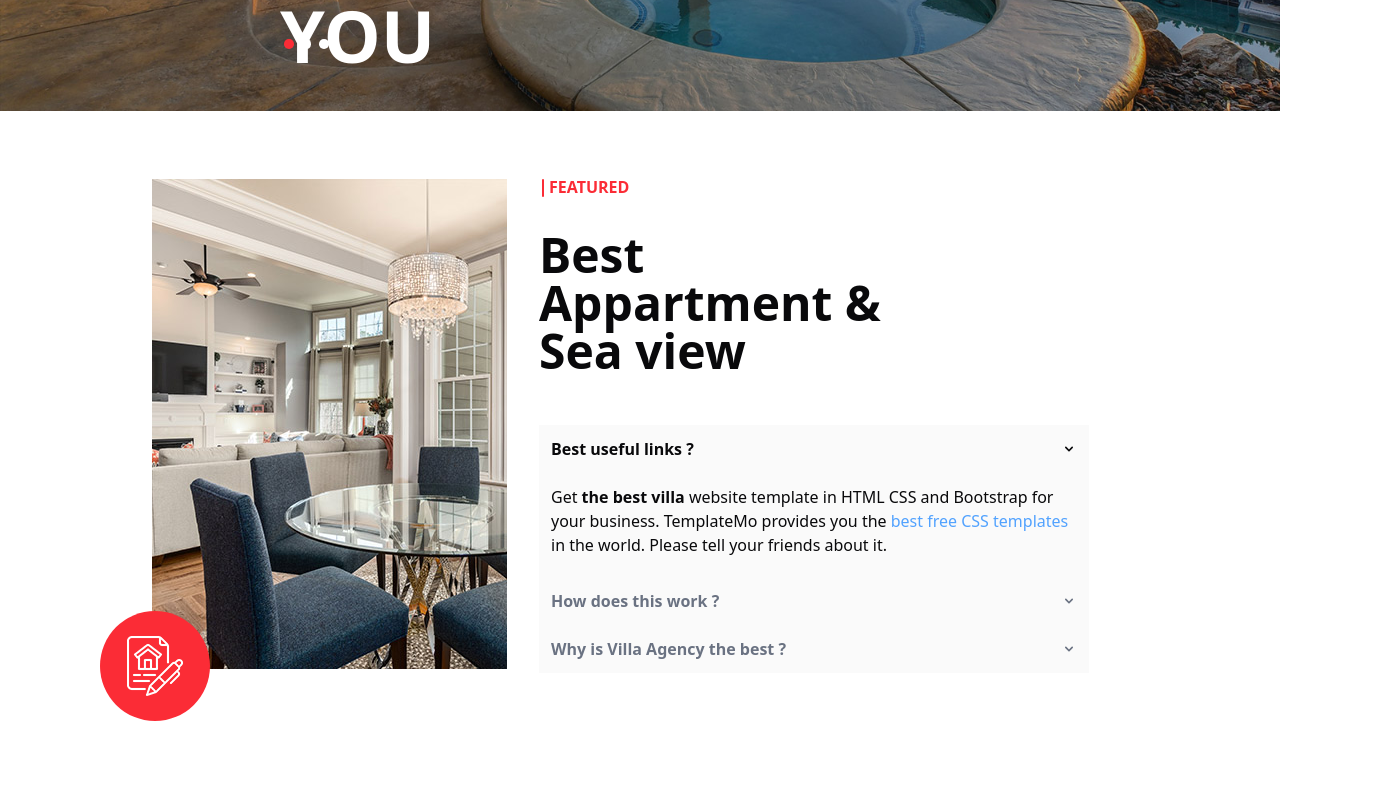
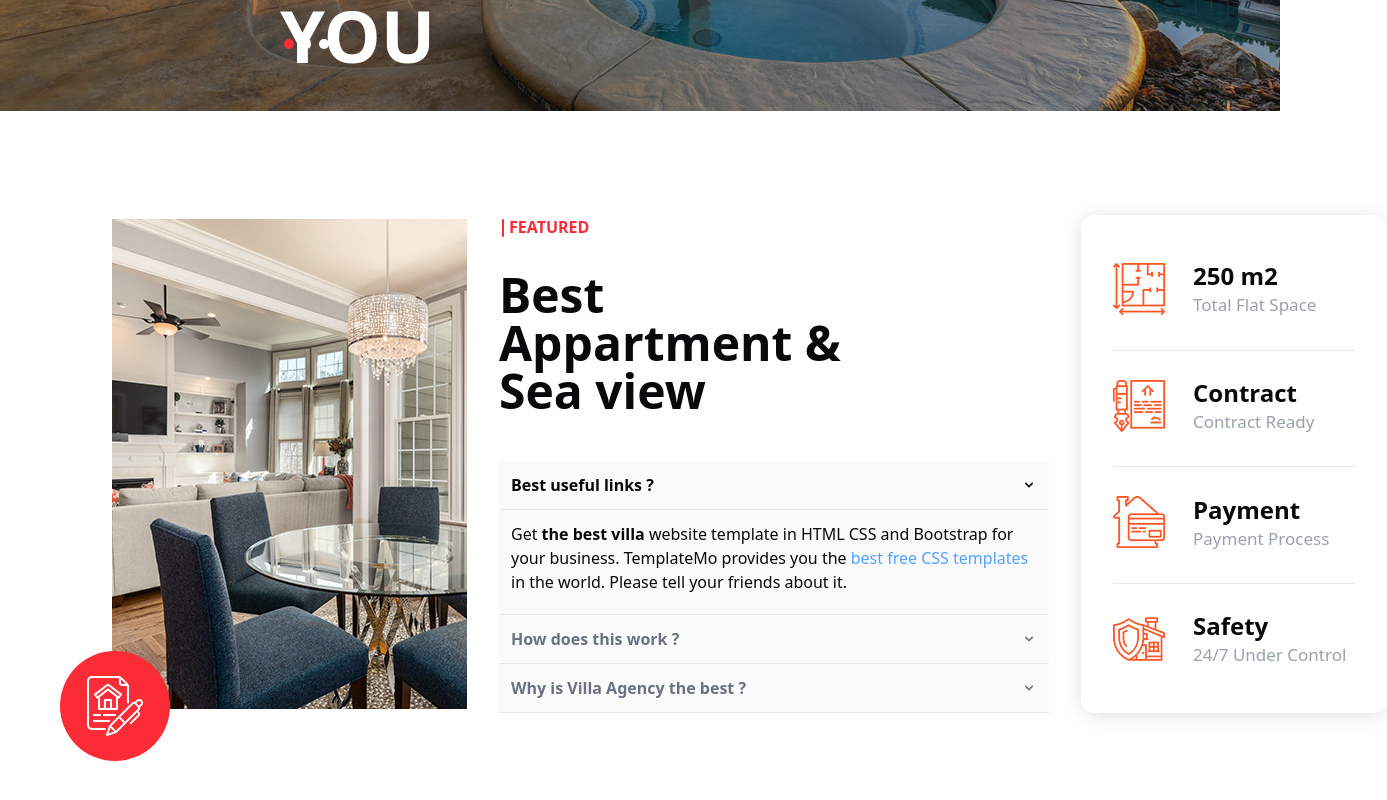
Before and after one commit to Nikkihosseini/Villa-agency, a React (Vite) app: page / in a window 1280 px wide. Shown: the part 698-1498 px from the top of the page, 1387 px wide, since content can reach past the window. Before the commit the page ends 1435 px from the top, so only its background shows below. Built offline with nearby package versions, Linux system fonts and the light colour scheme.

Commit message:
info-tabel

```diff
--- a/src/Components/Featured/Featured.jsx
+++ b/src/Components/Featured/Featured.jsx
@@ -1,14 +1,15 @@
 import '../../index.css'
 import '../styles/line-before.css'
 import { Accordion } from 'flowbite-react';
+import InfoTable from '../Info-table/Info-table.jsx'
 
 export default function Featured() {
     return(
         <>
             <div className='container mx-auto px-4 xl:px-20'>
-               <div className='flex items-center gap-x-8 mx-18 my-16 h-[498px]'>
+               <div className='flex items-center justify-around gap-x-8 px-8 my-26 h-[498px]'>
                 <div className='relative'>
-                        <div className='max-w-[355px] max-h-[490px]'>
+                        <div className='w-[355px] h-[490px]'>
                             <img className='block w-full h-full' src="./public/images/image/featured/featured.jpg" alt="featured"/>
                         </div>
                         <a className='flex absolute bottom-[-52px] left-[-52px] items-center justify-center w-[110px] h-[110px] bg-red-500 rounded-full' href='#'>
@@ -20,7 +21,7 @@ export default function Featured() {
                             <h4 className=' line-before text-red-500 relative font-bold uppercase ml-2.5'>Featured</h4>
                             <h3 className='font-bold text-5xl max-w-[400px]'>Best Appartment & Sea view</h3>
                         </div>
-                        <div className=''>
+                        <div>
                             <Accordion className='bg-zinc-50 border-none dark:border-none dark:divide-gray-200 dark:border-gray-200 transition w-[550px]'>
                                 <Accordion.Panel className='bg-zinc-50'>
                                     <Accordion.Title className='dark:bg-zinc-50 dark:text-zinc-950 font-semibold dark:hover:bg-zinc-50 dark:focus:ring-zinc-50 focus:ring-0 p-3'>Best useful links ?</Accordion.Title>
@@ -49,7 +50,9 @@ export default function Featured() {
                                 </Accordion>
                         </div>
                     </div>
-                    <div></div>
+                    <div>
+                        <InfoTable space='250 m2' safety='24/7'/>
+                    </div>
                </div>
             </div>
         </>
--- /dev/null
+++ b/src/Components/Info-table/Info-table.jsx
@@ -0,0 +1,47 @@
+import '../../index.css'
+import './styles.css'
+
+export default function InfoTable(props){
+    return(
+        <>
+        <div className='flex flex-col justify-around w-[306px] h-[498px] rounded-[0.8rem] shadow-normal p-8 divide-y divide-gray-200'>
+            <div className='flex items-center gap-x-7 pb-8'>
+                <div>
+                    <img src="./public/images/icon/info-icon-01.png" alt="icon"/>
+                </div>
+                <div className='flex flex-col'>
+                    <span className='font-bold text-2xl'>{props.space}</span>
+                    <span className='text-gray-400 text-[17px]'>Total Flat Space</span>
+                </div>
+            </div>
+            <div className='flex items-center gap-x-7 pb-8'>
+                <div>
+                    <img src="./public/images/icon/info-icon-02.png" alt="icon"/>
+                </div>
+                <div className='flex flex-col'>
+                    <span className='font-bold text-2xl'>Contract</span>
+                    <span className='text-gray-400 text-[17px]'>Contract Ready</span>
+                </div>
+            </div>
+            <div className='flex items-center gap-x-7 pb-8'>
+                <div>
+                    <img src="./public/images/icon/info-icon-03.png" alt="icon"/>
+                </div>
+                <div className='flex flex-col'>
+                    <span className='font-bold text-2xl'>Payment</span>
+                    <span className='text-gray-400 text-[17px]'>Payment Process</span>
+                </div>
+            </div>
+            <div className='flex items-center gap-x-7'>
+                <div>
+                    <img src="./public/images/icon/info-icon-04.png" alt="icon"/>
+                </div>
+                <div className='flex flex-col'>
+                    <span className='font-bold text-2xl'>Safety</span>
+                    <span className='text-gray-400 text-[17px]'>{props.safety} Under Control</span>
+                </div>
+            </div>
+        </div>
+        </>
+    )
+}
--- /dev/null
+++ b/src/Components/Info-table/styles.css
@@ -0,0 +1,3 @@
+.shadow-normal{
+    box-shadow: 0px 2px 22px -5px rgba(0,0,0,0.21);
+}
```
Also changed, not shown: index.html (line endings or trailing spaces).
